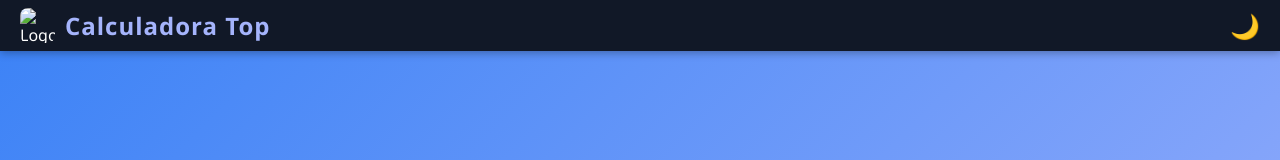
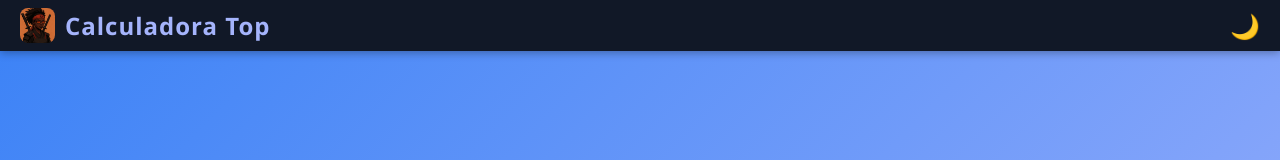
Before and after one commit to dinhapreta/calculadora-top, a plain HTML site: page index.html in a window 1280 px wide. Shown: the top 160 px of the page. Drawn offline with Linux system fonts and the light colour scheme.

Commit message:
Atualiza estrutura do projeto

```diff
--- a/index.html
+++ b/index.html
@@ -18,7 +18,7 @@
    <header class="header">
     <!-- Parte esquerda: logo + título -->
     <div class="header-left">
-   <img src="file:///C:/Users/apare/OneDrive/ChatGPT%20Image%2027%20de%20jun.%20de%202025,%2001_15_39.png"
+   <img src="assets/boneca_samurai_otimizada.jpg"
    alt="Logo Calculadora"
    class="logo"
    />
```
Also changed, not shown: style.css (+20 -0 lines), assets/boneca_samurai_otimizada.jpg (added).
